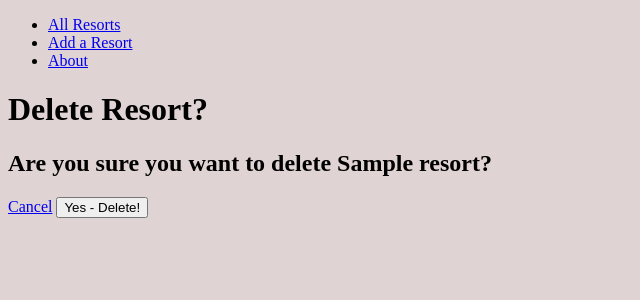
After one commit to camilasalmeida/django-crud-app-lab, a Django app: page /resorts/1/delete/ in a window 1280 px wide. The commit adds this page. Shown: the top 300 px of the page, without its empty margins (0-640 px from the left). Run offline with Django 4.2, Linux system fonts and the light colour scheme; tables that the repository leaves empty hold one stand-in row (values such as "Sample post").

Commit message:
add update and delete routes, views and teamplates, update resort detail page, add confirm delete form

```diff
--- /dev/null
+++ b/myresorts/myresorts_app/templates/myresorts_app/resort_confirm_delete.html
@@ -0,0 +1,18 @@
+{% extends 'base.html' %}
+{% load static %}
+{% block content %}
+
+<div class="page-header">
+  <h1>Delete Resort?</h1>
+
+</div>
+
+<h2>Are you sure you want to delete {{ resort.name }}?</h2>
+
+<form action="" method="post" class="form">
+  {% csrf_token %}
+  <a href="{% url 'resort-detail' resort.id %}" class="btn secondary">Cancel</a>
+  <button type="submit" class="btn danger">Yes - Delete!</button>
+</form>
+
+{% endblock %}
--- a/myresorts/myresorts_app/templates/myresorts_app/resort_form.html
+++ b/myresorts/myresorts_app/templates/myresorts_app/resort_form.html
@@ -6,6 +6,11 @@
 {% block content %}
 
 <div class="page-header">
+    {% if resort %}
+        <h1>Edit {{ resort.name }}</h1>
+    {% else %}
+        <h1>Add a resort</h1>
+    {% endif %}
   <h1>Add a Resort</h1>
 </div>
 
@@ -16,5 +21,4 @@
   </table>
   <button type="submit" class="btn submit">Submit!</button>
 </form>
-
 {% endblock %}
--- a/myresorts/myresorts_app/templates/resorts/detail.html
+++ b/myresorts/myresorts_app/templates/resorts/detail.html
@@ -17,5 +17,9 @@
     <p>🏠 Address: {{ resort.address }}</p>
     <p>🎟️ Lift Ticket Type: <strong>{{ resort.lift_ticket }}</strong></p>
   </div>
+  <div class="resort-actions">
+    <a href="{% url 'resort-update' resort.id %}" class="btn warn">Edit</a>
+    <a href="{% url 'resort-delete' resort.id %}" class="btn danger">Delete</a>
+  </div>
 </section>
 {% endblock %}
--- a/myresorts/myresorts_app/urls.py
+++ b/myresorts/myresorts_app/urls.py
@@ -6,7 +6,9 @@ urlpatterns = [
     path('about/', views.about, name='about'),
     path('resorts/', views.resort_index, name='resort-index'),
 
-     path('resorts/<int:resort_id>/', views.resort_detail, name='resort-detail'),
-     path('resorts/create/', views.ResortCreate.as_view(), name='resort-create'),
+    path('resorts/<int:resort_id>/', views.resort_detail, name='resort-detail'),
+    path('resorts/create/', views.ResortCreate.as_view(), name='resort-create'),
+    path('resorts/<int:pk>/update/', views.ResortUpdate.as_view(), name='resort-update'),
+    path('resorts/<int:pk>/delete/', views.ResortDelete.as_view(), name='resort-delete'),
 
 ]
--- a/myresorts/myresorts_app/views.py
+++ b/myresorts/myresorts_app/views.py
@@ -1,7 +1,7 @@
 from django.shortcuts import render
 from django.http import HttpResponse
 from .models import Resort
-from django.views.generic.edit import CreateView
+from django.views.generic.edit import CreateView, UpdateView, DeleteView
 
 def home(request):
     return render(request, )
@@ -21,3 +21,13 @@ class ResortCreate(CreateView):
     model = Resort
     fields = '__all__'
     success_url = '/resorts/'
+
+class ResortUpdate(UpdateView):
+    model = Resort
+    fields = ['country', 'state', 'address', 'lift_ticket']
+    # template_name = 'resorts/resort_form.html'
+
+class ResortDelete(DeleteView):
+    model = Resort
+    success_url = '/resorts/'
+    # template_name = 'resorts/resort_confirm_delete.html'
```
